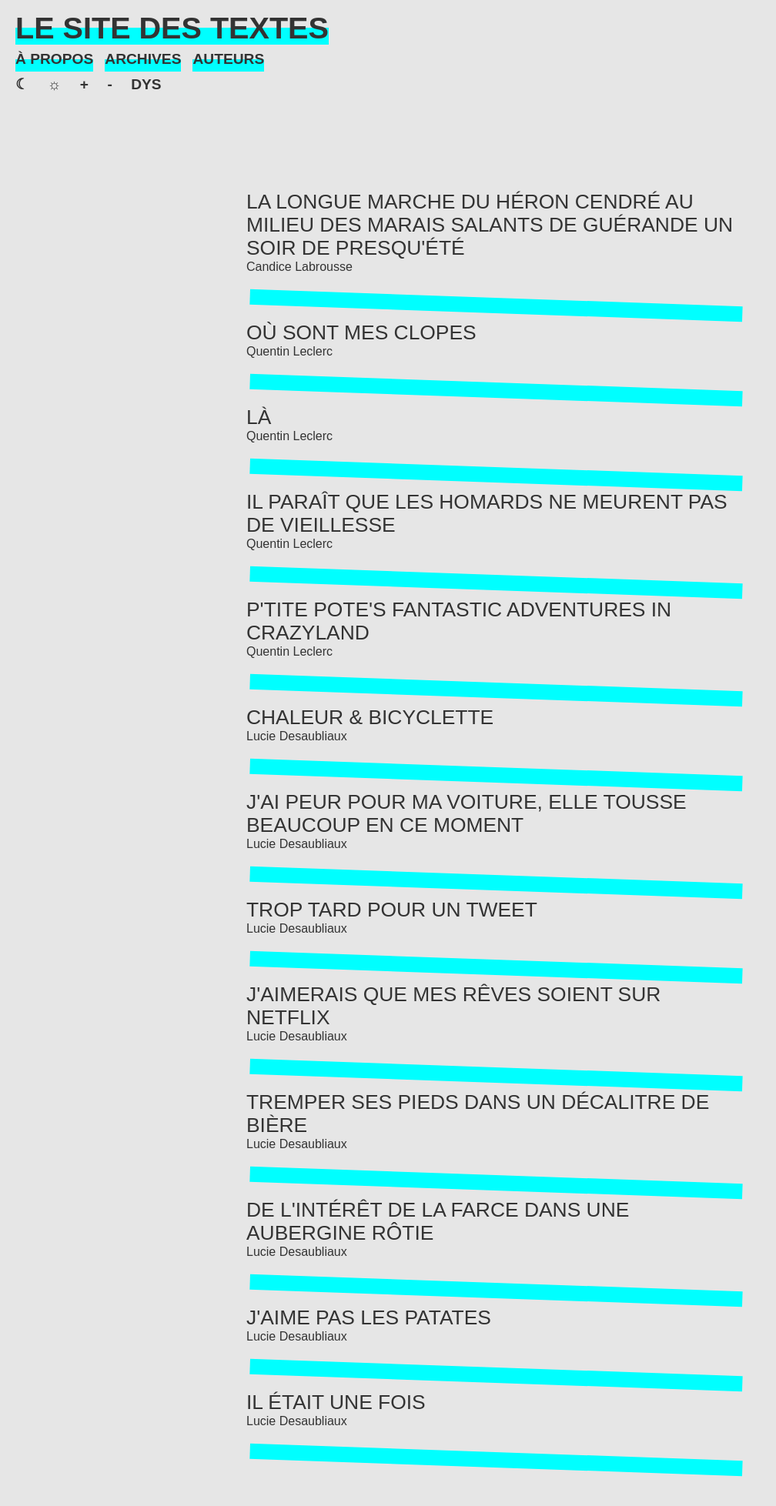
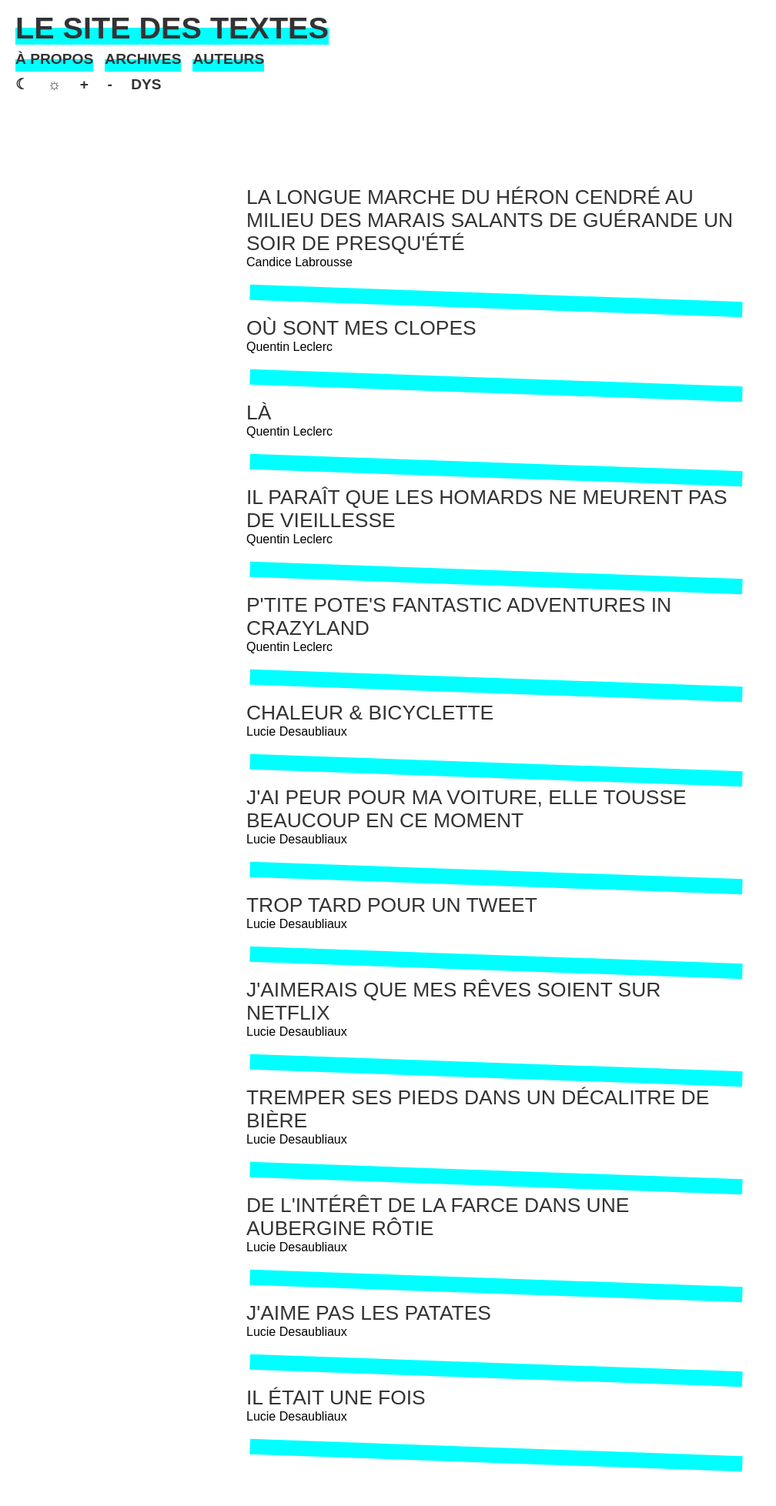
Before and after one commit to PQuod/Maipo, a Jekyll site: the page built from index.markdown, in a window 1280 px wide. Shown: the whole page at 77% size, without its empty margins (0-1008 px from the left). Built offline with Jekyll 4.4.1, drawn with Linux system fonts in a browser that asks for light colours.

Commit message:
Update _base.scss

```diff
--- a/_sass/minima/_base.scss
+++ b/_sass/minima/_base.scss
@@ -1,46 +1,87 @@
+:root {
+  --bg-color: #f2f2f2;
+  --font-color: #333333;
+  --font-size:1em;
+  --line-height:20px;
+  --a-font-color: #333333;
+  --custom-color: cyan;
+  --lines: linear-gradient(to top, cyan 50%, rgba(255,255,255,0) 50%);
+}
+
+
+input:checked,
+input:checked ~ .theme-container {
+  --bg-color: #100e17;
+  --font-color: #f2f2f2;
+  --a-font-color: #f2f2f2;
+  --custom-color: #ef1a63;
+  --lines: linear-gradient(to top, #ef1a63 50%, rgba(255,255,255,0) 50%);
+}
+
 * {
   margin: 0;
   padding: 0;
 }
 
+.theme-container{
+  background-color:var(--bg-color);
+  color:var(--font-color);
+}
+
+html{
+  height:100%;
+}
+
 body {
+height:100%;
+display: flex;
+flex-direction:column;
   font-family: serif;
-  line-height:2;
-  background-color: #e6e6e6;
-  color:#333333;
+  line-height:var(--line-height);
+  font-size: var(--font-size);
+  line-height: var(--line-height);
+}
+
+.grow {
+  flex-grow: 1; /* 1. */
 }
 
 
-h1
+
+h1, h2, h3
 {
   font-family:sans-serif;
 }
 
-h2
-{
-  font-family:sans-serif;
-}
-
-h3
-{
-  font-family:sans-serif;
-}
 
 a {
-  color:#333333;
+  color:var(--a-font-color);
   text-decoration: none;
   text-transform:uppercase;
 }
-
-  a:hover {
-
-  }
-
 
 li{
 list-style-type: none;
 }
 
-main{
 
+.dark-mode-label::before {
+  content: "\263E";
+  cursor:pointer;
 }
+
+.dark-mode-checkbox:checked ~ .theme-container .dark-mode-label::before {
+  content: "\263C";
+}
+
+.sr-only {
+  position: absolute;
+  overflow: hidden;
+  clip: rect(0 0 0 0);
+  width: 1px;
+  height: 1px;
+  margin: -1px;
+  padding: 0;
+  border: 0;
+  white-space: nowrap; /* 1. */
+}
```
